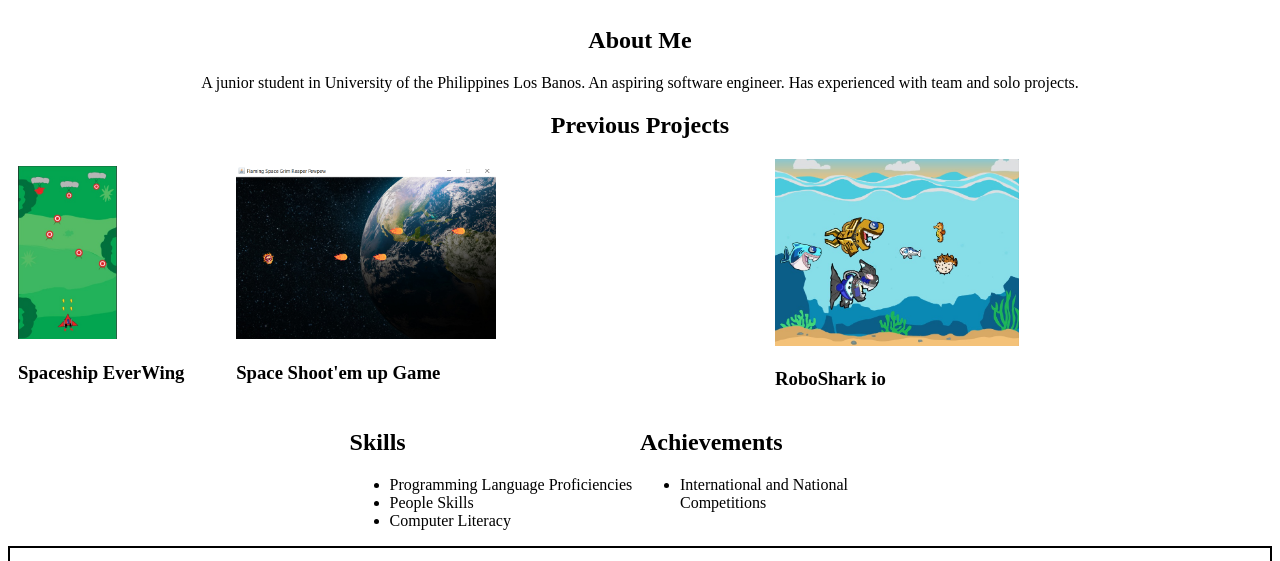
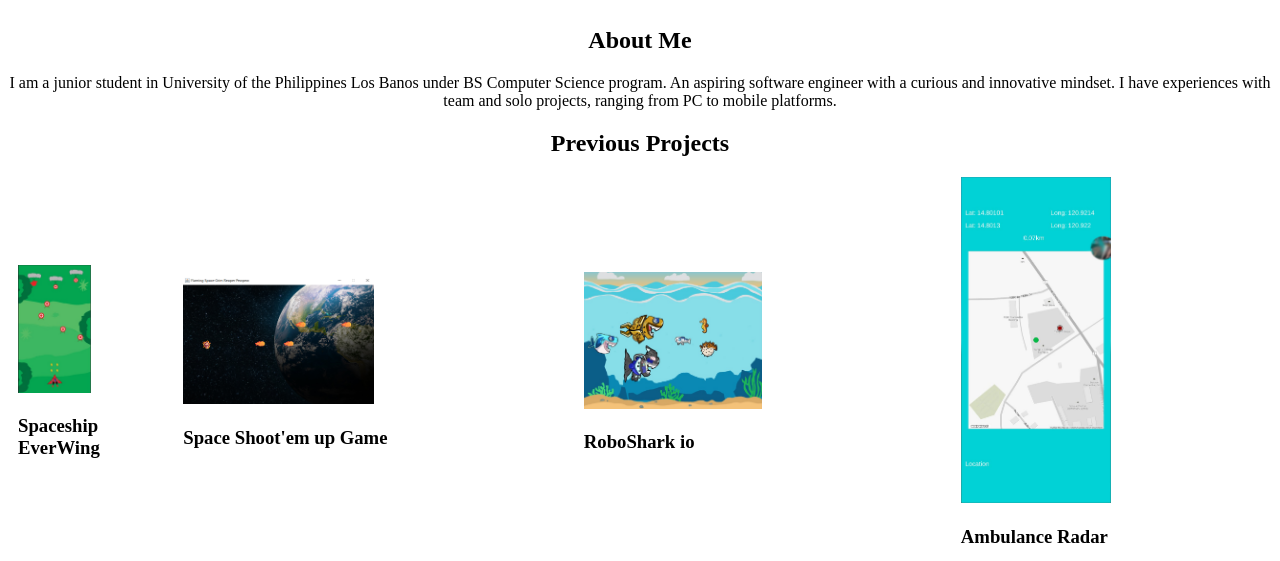
Before and after one commit to AldCristobal/AldCristobal.github.io, a plain HTML site: page index.html in a window 1280 px wide. Shown: the part 374-935 px from the top of the page. Drawn offline with Linux system fonts and the light colour scheme.

Commit message:
added fourth project in Previous Projects and docu

```diff
--- a/index.html
+++ b/index.html
@@ -38,7 +38,7 @@
                 <h2>About Me</h2>
             </div>
             <div class="flex-item-abtme" style="flex: 2;">
-                A junior student in University of the Philippines Los Banos. An aspiring software engineer. Has experienced with team and solo projects.
+                I am a junior student in University of the Philippines Los Banos under BS Computer Science program. An aspiring software engineer with a curious and innovative mindset. I have experiences with team and solo projects, ranging from PC to mobile platforms.
             </div>
         </div>
 
@@ -57,6 +57,10 @@
                 <div class="flex-item-proj">
                     <img src="/assets/game3_screenshot.jpg" height="50%" width="50%">
                     <h3>RoboShark io</h3>
+                </div>
+                <div class="flex-item-proj">
+                    <img src="/assets/app_screenshot.jpg" height="50%" width="50%">
+                    <h3>Ambulance Radar</h3>
                 </div>
             </div>
         </div>
```
Also changed, not shown: README.md, assets/app_screenshot.jpg (added).
